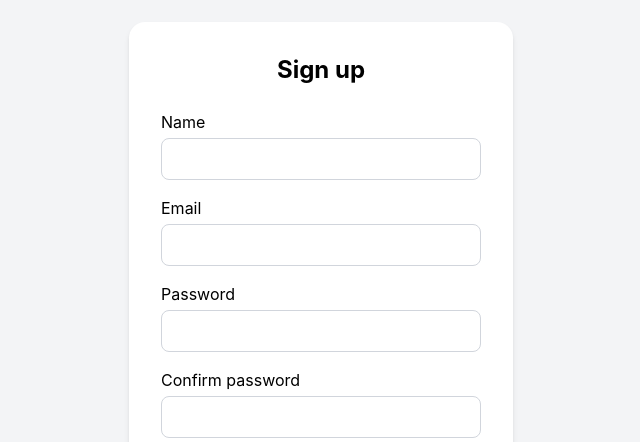
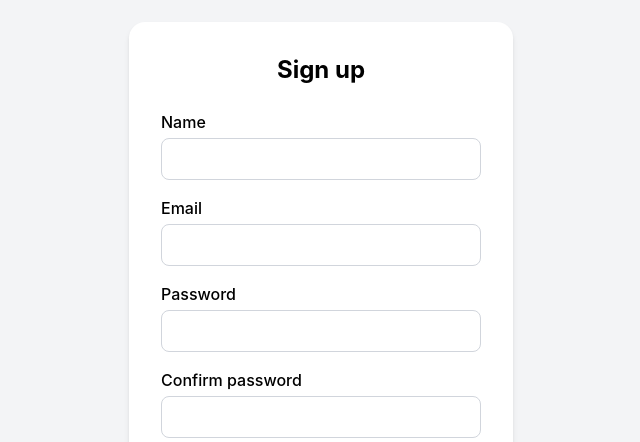
Before and after one commit to williampjr/login-register, a React (Vite) app in the folder loginregister/: page /Register in a window 1280 px wide. Shown: the part 108-550 px from the top of the page, without its empty margins (319-959 px from the left). Built offline with nearby package versions, Linux system fonts and the light colour scheme.

Commit message:
style: change label font weigth

```diff
--- a/loginregister/src/components/InputField.jsx
+++ b/loginregister/src/components/InputField.jsx
@@ -10,7 +10,7 @@ export function InputField({
 }) {
   return (
     <div className="mb-4">
-      <label htmlFor={name} className="block mb-1 font_medium">
+      <label htmlFor={name} className="block mb-1 font-medium">
         {label}
       </label>
       <input
--- a/loginregister/src/pages/Login.jsx
+++ b/loginregister/src/pages/Login.jsx
@@ -17,7 +17,7 @@ export function Login() {
         <InputField
           label="Password"
           id="password"
-          autoComplete="password"
+          autoComplete="current-password"
           name="password"
           type="password"
           register={() => {}}
--- a/loginregister/src/pages/Register.jsx
+++ b/loginregister/src/pages/Register.jsx
@@ -11,7 +11,8 @@ export function Register() {
           label="Name"
           id="name"
           autoComplete="name"
-          name="name"
+          type="text"
+          name="username"
           register={() => {}}
         />
         <InputField
@@ -24,16 +25,16 @@ export function Register() {
         <InputField
           label="Password"
           id="password"
-          autoComplete="password"
+          autoComplete="new-password"
           name="password"
           type="password"
           register={() => {}}
         />
         <InputField
           label="Confirm password"
-          id="password"
-          autoComplete="password"
-          name="password"
+          id="confirmPassword"
+          autoComplete="new-password"
+          name="confirmPassword"
           type="password"
           register={() => {}}
         />
```
